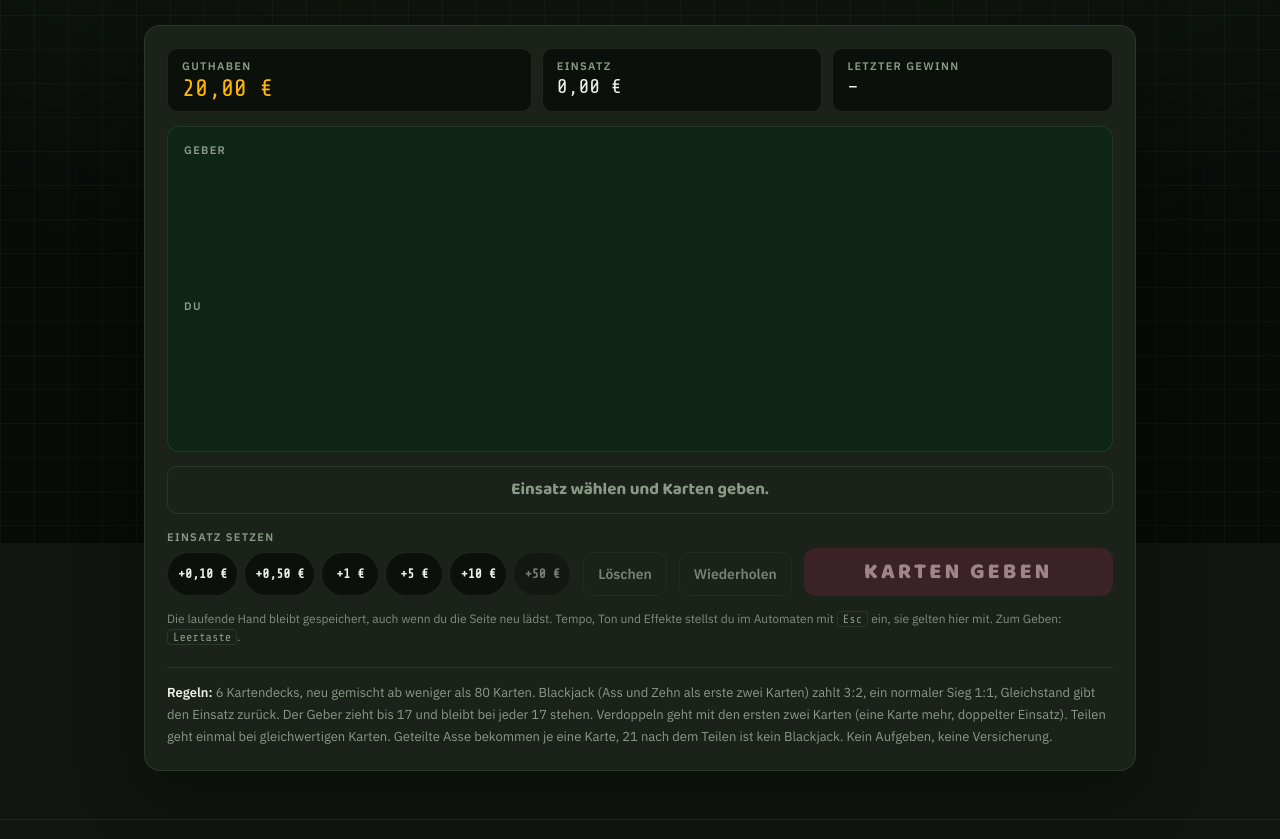
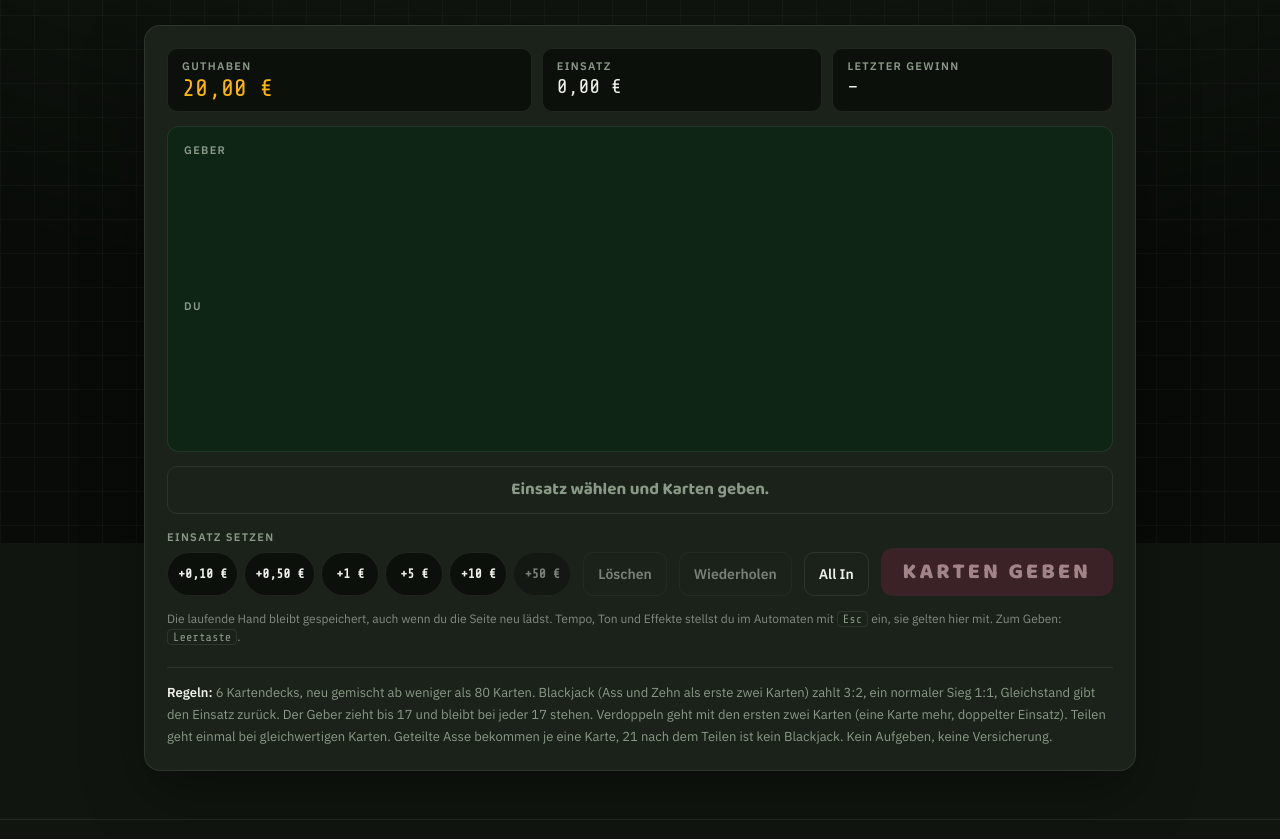
Before and after one commit to IchPity/Block-Drop, a plain HTML site: page app/games/casino/blackjack/index.html in a window 1280 px wide. Shown: the part 257-1096 px from the top of the page. Drawn offline with nearby package versions, Linux system fonts and the light colour scheme.

Commit message:
🃏 Blackjack: All-In-Button setzt das ganze Guthaben
Co-Authored-By: Claude Sonnet 5.5 <noreply@anthropic.com>

```diff
--- a/app/games/casino/blackjack/index.html
+++ b/app/games/casino/blackjack/index.html
@@ -147,6 +147,7 @@
           <div class="chips" id="chips" role="group" aria-labelledby="chipLbl"></div>
           <button type="button" class="tool" id="clear">Löschen</button>
           <button type="button" class="tool" id="rebet">Wiederholen</button>
+          <button type="button" class="tool" id="allin">All In</button>
           <button type="button" class="go" id="deal">KARTEN GEBEN</button>
         </div>
       </div>
@@ -371,6 +372,7 @@ function render() {
   const total = bet;
   document.querySelectorAll('#chips .chipbtn').forEach(b => { b.disabled = busy || bet + CHIPS[+b.dataset.i] > Math.min(balance, MAX_BET); });
   $('clear').disabled = busy || !bet;
+  $('allin').disabled = busy || balance < CHIPS[0] || bet === Math.floor(balance);
   $('rebet').disabled = busy || !!bet || !g.lastBet || g.lastBet > balance;
   const broke = balance < CHIPS[0] && !bet;
   $('deal').textContent = broke ? 'AUFLADEN' : 'KARTEN GEBEN';
@@ -389,6 +391,7 @@ function render() {
 function newBetAdd(c) { if (busy || g.phase !== 'idle') return; if (bet + c > Math.min(balance, MAX_BET)) return; bet += c; render(); }
 $('chips').innerHTML = CHIPS.map((c, i) => `<button type="button" class="chipbtn" data-i="${i}">+${money(c).replace(',00', '')}</button>`).join('');
 $('chips').addEventListener('click', e => { const b = e.target.closest('.chipbtn'); if (b) newBetAdd(CHIPS[+b.dataset.i]); });
+$('allin').addEventListener('click', () => { if (busy || g.phase !== 'idle' || balance < CHIPS[0]) return; bet = Math.floor(balance); render(); });
 $('clear').addEventListener('click', () => { bet = 0; render(); });
 $('rebet').addEventListener('click', () => { if (g.lastBet && g.lastBet <= balance) { bet = g.lastBet; render(); } });
 
```
